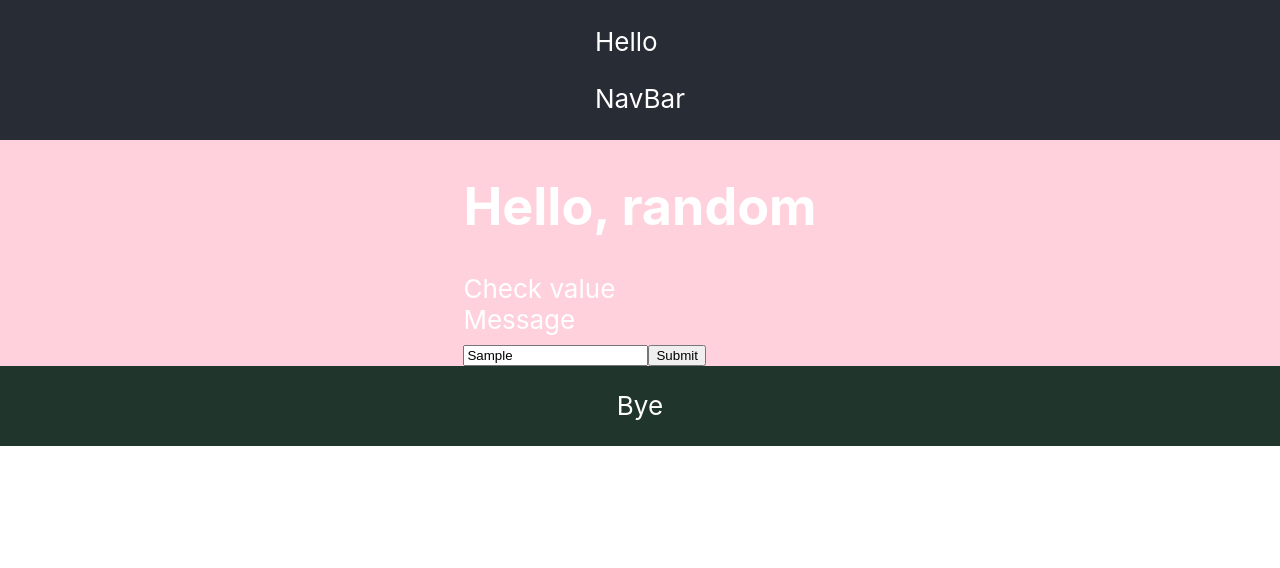
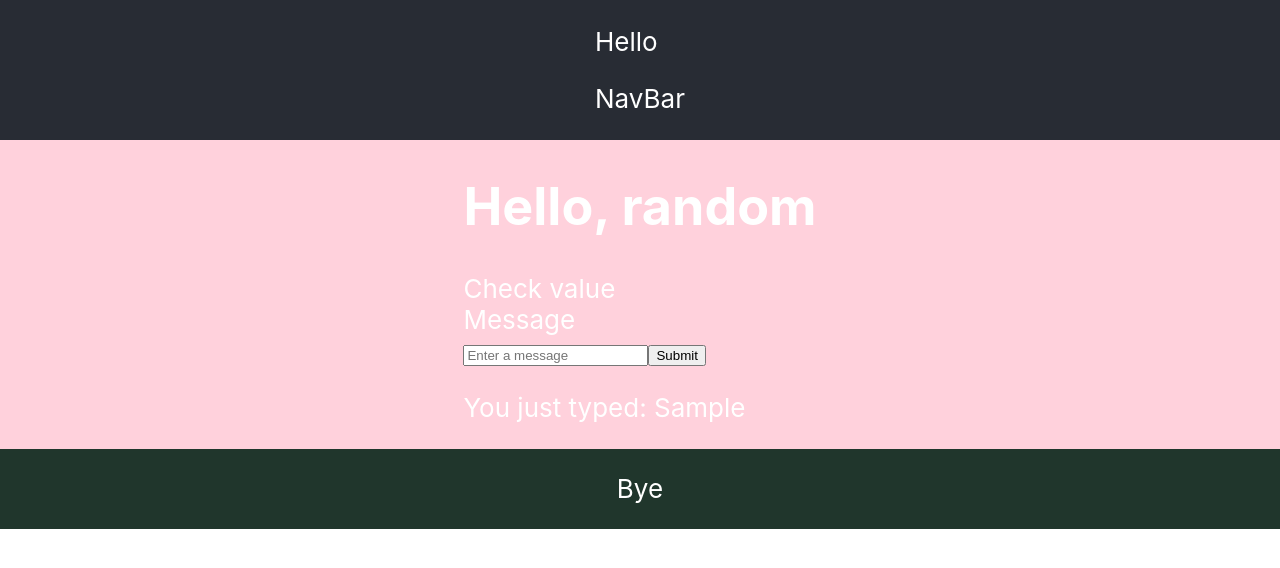
Before and after one commit to niiiiiiiiiiix/portfolio, a React (Create React App) app: page /splitmybill in a window 1280 px wide. Both pictures are taken after typing "Sample" into the empty fields and a click on the button "Submit". Shown: the top 568 px of the page. Built offline with nearby package versions, Linux system fonts and the light colour scheme.

Commit message:
Add useState to account for submit button and update corresponding component

```diff
--- a/src/components/Features/SplitMyBill/Message.tsx
+++ b/src/components/Features/SplitMyBill/Message.tsx
@@ -4,9 +4,10 @@ interface Message {
   value: string,
   handleSubmit: React.FormEventHandler<HTMLFormElement>,
   handleChange: React.ChangeEventHandler<HTMLInputElement>
+  submittedMessage: null | string
 }
 
-export default function Message({value, handleSubmit, handleChange}: Message) {
+export default function Message({value, handleSubmit, handleChange, submittedMessage}: Message) {
   return (
     <div className="message-container">
         {"Message"}
@@ -25,6 +26,11 @@ export default function Message({value, handleSubmit, handleChange}: Message) {
               Submit
             </button>
         </form>
+        <div>
+          {submittedMessage &&
+          <p>You just typed: {submittedMessage}</p>
+          }
+        </div>
       </div>
   );
 }
--- a/src/components/Features/SplitMyBill/SplitMyBill.tsx
+++ b/src/components/Features/SplitMyBill/SplitMyBill.tsx
@@ -39,12 +39,15 @@ const SplitMyBill = () => {
 
   // const [ messageList, setMessageList ] = useState<{item: string}[]>([]);
   const [ message, setMessage ] = useState<string>("");
+  const [ submittedMessage, setSubmittedMessage ] = useState<string | null>(null)
   const handleChange = (e: ChangeEvent<HTMLInputElement>) => {
     setMessage(e.target.value);
   }
   const handleSubmit = (e: React.FormEvent<HTMLFormElement>) => {
-    e.preventDefault()
+    e.preventDefault();
+    setSubmittedMessage(message);
     console.log(message)
+    setMessage("")
   }
 
   return (
@@ -76,7 +79,7 @@ const SplitMyBill = () => {
         {(calculate())}
       </div> */}
       <BaseCalculator totalCost={totalCost} totalCount={participantCount}/>
-      <Message value={message} handleSubmit={handleSubmit} handleChange={handleChange}/>
+      <Message value={message} handleSubmit={handleSubmit} handleChange={handleChange} submittedMessage={submittedMessage}/>
     </div>
   );
 };
```
